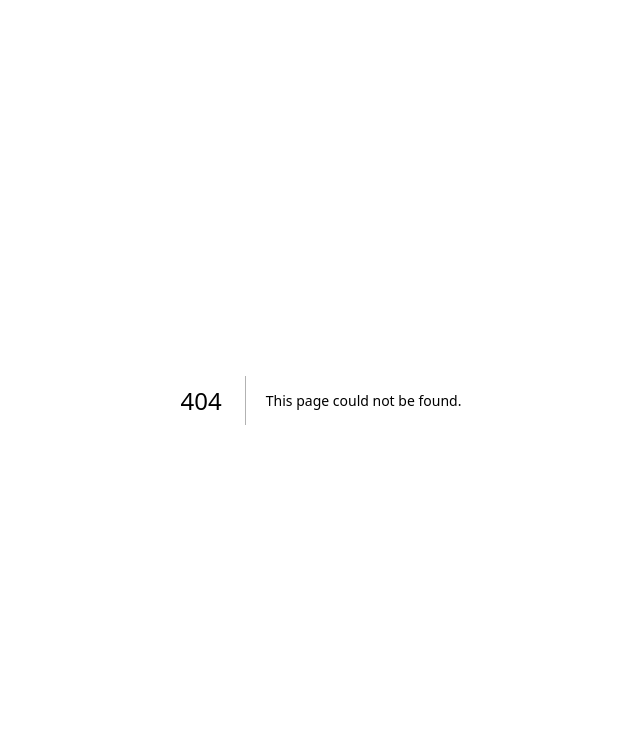
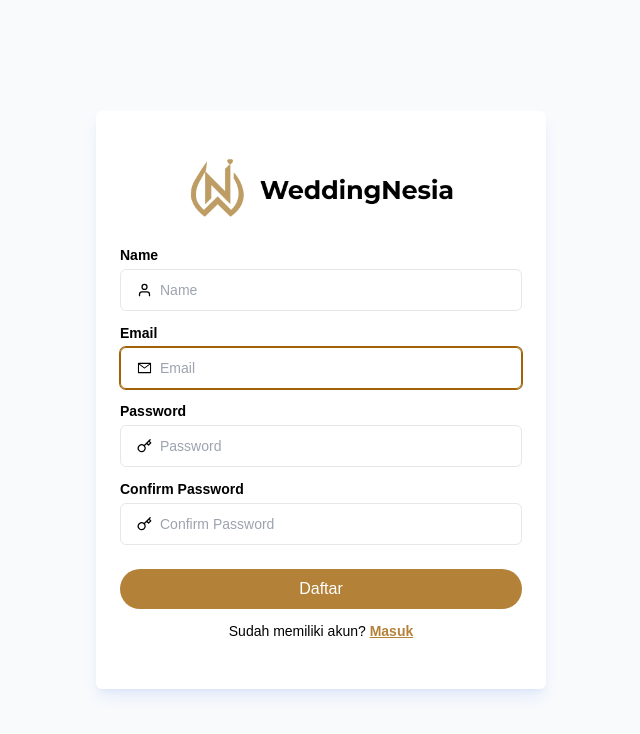
Before and after one commit to rianmz-genz/weddingnesia, a Next.js app: page /auth/register in a window 1280 px wide. Before the commit this address had no page. Shown: the top 734 px of the page, without its empty margins (319-959 px from the left). Built offline with nearby package versions, Linux system fonts and the light colour scheme.

Commit message:
register view

```diff
--- /dev/null
+++ b/pages/auth/register.js
@@ -0,0 +1,53 @@
+import { AuthPage, Button, InputIcon, Logo, Text } from '@/components'
+import { textStyle } from '@/utils/enum'
+import Link from 'next/link'
+import React from 'react'
+import { BiUser } from 'react-icons/bi'
+import { FiKey, FiUser } from 'react-icons/fi'
+import { AiOutlineMail } from 'react-icons/ai'
+
+const Register = () => {
+  return (
+    <AuthPage>
+      <Logo className={"w-8/12"} />
+                    <div className='w-full mt-6'>
+                        <Text className={"mb-1"} style={textStyle.titleQuestion}>Name</Text>
+         <InputIcon
+                            autoFocus={true}
+                            placeholder="Name"
+                            icon={
+                                <FiUser className="text-black mr-2" />
+                            }
+        />
+         <Text className={"mb-1 mt-3"} style={textStyle.titleQuestion}>Email</Text>
+        <InputIcon
+                            autoFocus={true}
+                            placeholder="Email"
+                            icon={
+                                <AiOutlineMail className="text-black mr-2" />
+                            }
+                        />
+                        <Text className={"mb-1 mt-3"} style={textStyle.titleQuestion}>Password</Text>
+                        <InputIcon
+                            type="password"
+                            placeholder="Password"
+                            icon={
+                                <FiKey className="text-black mr-2" />
+                            }
+        />
+        <Text className={"mb-1 mt-3"} style={textStyle.titleQuestion}>Confirm Password</Text>
+                        <InputIcon
+                            type="password"
+                            placeholder="Confirm Password"
+                            icon={
+                                <FiKey className="text-black mr-2" />
+                            }
+                        />
+                        <Button className={"mt-6"}>Daftar</Button>
+                        <Text className={"text-center mt-3"}>Sudah memiliki akun? <Link href={"/auth/login"} className='font-semibold underline text-yellow-700/80'>Masuk</Link></Text>
+                    </div>
+    </AuthPage>
+  )
+}
+
+export default Register
```
